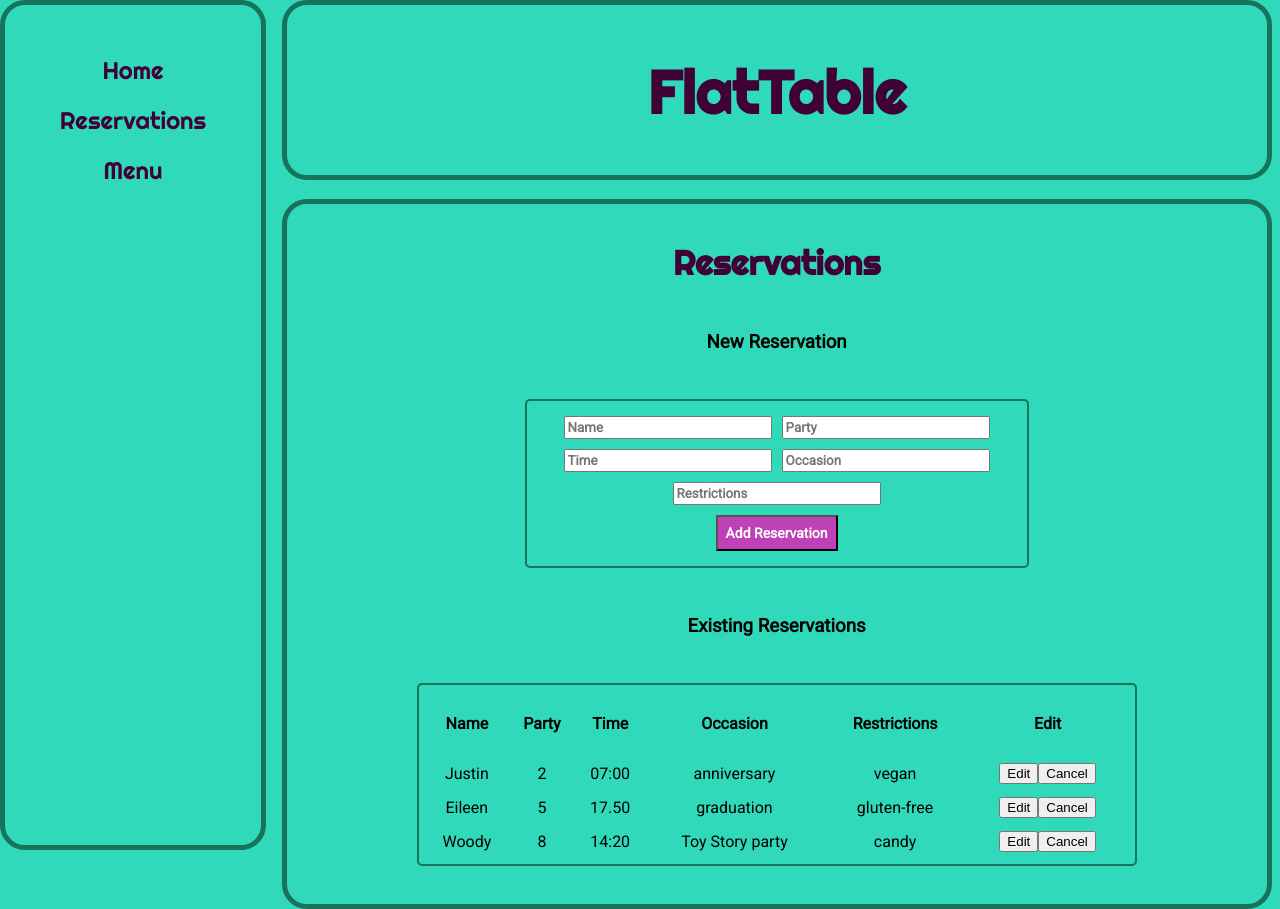
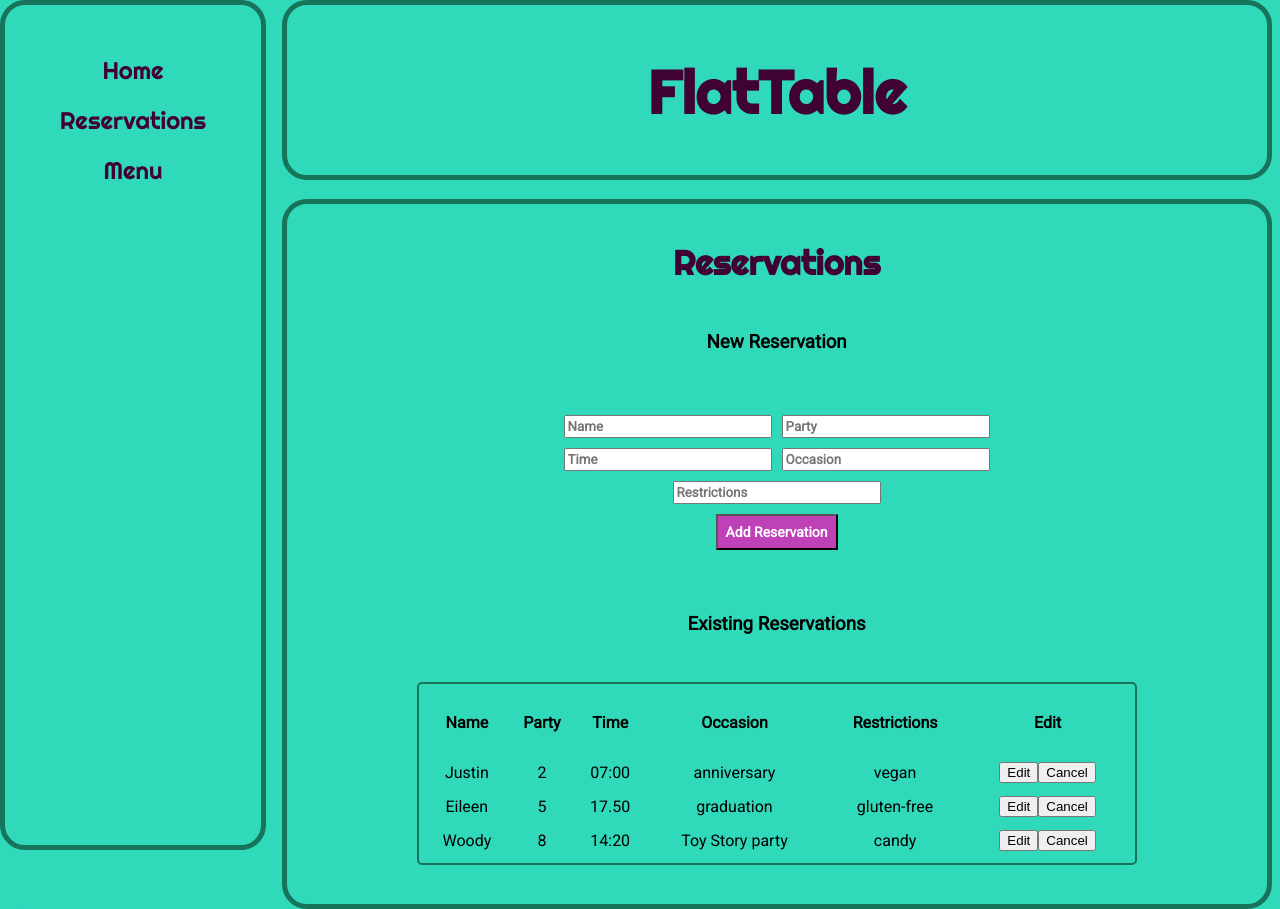
Before and after one commit to eburdekin/flattable, a React (Create React App) app: page /Reservations in a window 1280 px wide. Built offline with nearby package versions, Linux system fonts and the light colour scheme; data requests are answered from the project's data file.

Commit message:
remove border from reservation form

```diff
--- a/src/App.css
+++ b/src/App.css
@@ -76,7 +76,6 @@ div {
 .reservationForm, .menuForm {
   margin: auto;
   width: 50%;
-  border: 2px solid #177359;
   padding: 10px;
   border-radius: 5px;
   text-align: center;
```
